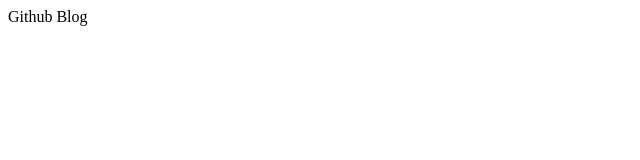
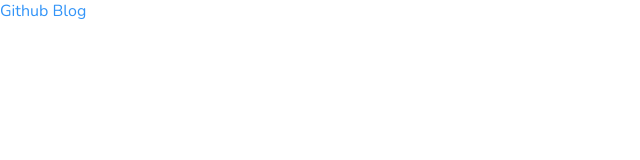
Before and after one commit to briteming/ldgb, a React (Vite) app: page / in a window 1280 px wide. Shown: the top 160 px of the page, without its empty margins (0-640 px from the left). Built offline with nearby package versions, Linux system fonts and the light colour scheme.

Commit message:
Install styled-components and set global styles

```diff
--- a/index.html
+++ b/index.html
@@ -4,6 +4,14 @@
     <meta charset="UTF-8" />
     <link rel="icon" type="image/svg+xml" href="/vite.svg" />
     <meta name="viewport" content="width=device-width, initial-scale=1.0" />
+
+    <link rel="preconnect" href="https://fonts.googleapis.com" />
+    <link rel="preconnect" href="https://fonts.gstatic.com" crossorigin />
+    <link
+      href="https://fonts.googleapis.com/css2?family=Nunito:wght@400;700&display=swap"
+      rel="stylesheet"
+    />
+
     <title>Github Blog</title>
   </head>
   <body>
--- a/package.json
+++ b/package.json
@@ -11,11 +11,13 @@
   },
   "dependencies": {
     "react": "^18.2.0",
-    "react-dom": "^18.2.0"
+    "react-dom": "^18.2.0",
+    "styled-components": "^5.3.11"
   },
   "devDependencies": {
     "@types/react": "^18.0.28",
     "@types/react-dom": "^18.0.11",
+    "@types/styled-components": "^5.1.26",
     "@typescript-eslint/eslint-plugin": "^5.57.1",
     "@typescript-eslint/parser": "^5.57.1",
     "@vitejs/plugin-react": "^4.0.0",
--- a/src/App.tsx
+++ b/src/App.tsx
@@ -1,5 +1,15 @@
+import { ThemeProvider } from 'styled-components'
+import { defaultTheme } from './styles/themes/default'
+import { GlobalStyle } from './styles/global'
+
 function App() {
-  return <div>Github Blog</div>
+  return (
+    <ThemeProvider theme={defaultTheme}>
+      <GlobalStyle />
+
+      <div>Github Blog</div>
+    </ThemeProvider>
+  )
 }
 
 export default App
--- /dev/null
+++ b/src/styles/global.ts
@@ -0,0 +1,24 @@
+import { createGlobalStyle } from 'styled-components'
+
+export const GlobalStyle = createGlobalStyle`
+  * {
+    margin: 0;
+    padding: 0;
+    box-sizing: border-box;
+  }
+
+  :focus {
+    outline: 0;
+    box-shadow: 0 0 0 2px ${(props) => props.theme['blue']};
+  }
+
+  body {
+    background-color: ${(props) => props.theme['white']};
+    color: ${(props) => props.theme['blue']};
+    -webkit-font-smoothing: antialised;
+  }
+
+  body, input, textarea, button {
+    font: 400 1rem Nunito, sans-serif;
+  }
+`
--- /dev/null
+++ b/src/styles/themes/default.ts
@@ -0,0 +1,5 @@
+export const defaultTheme = {
+  white: '#fff',
+
+  blue: '#3294F8',
+} as const
```
Also changed, not shown: src/@types/styled.d.ts (added, +9 -0 lines), 1 other file (tests, documents, lock files or other folders).
